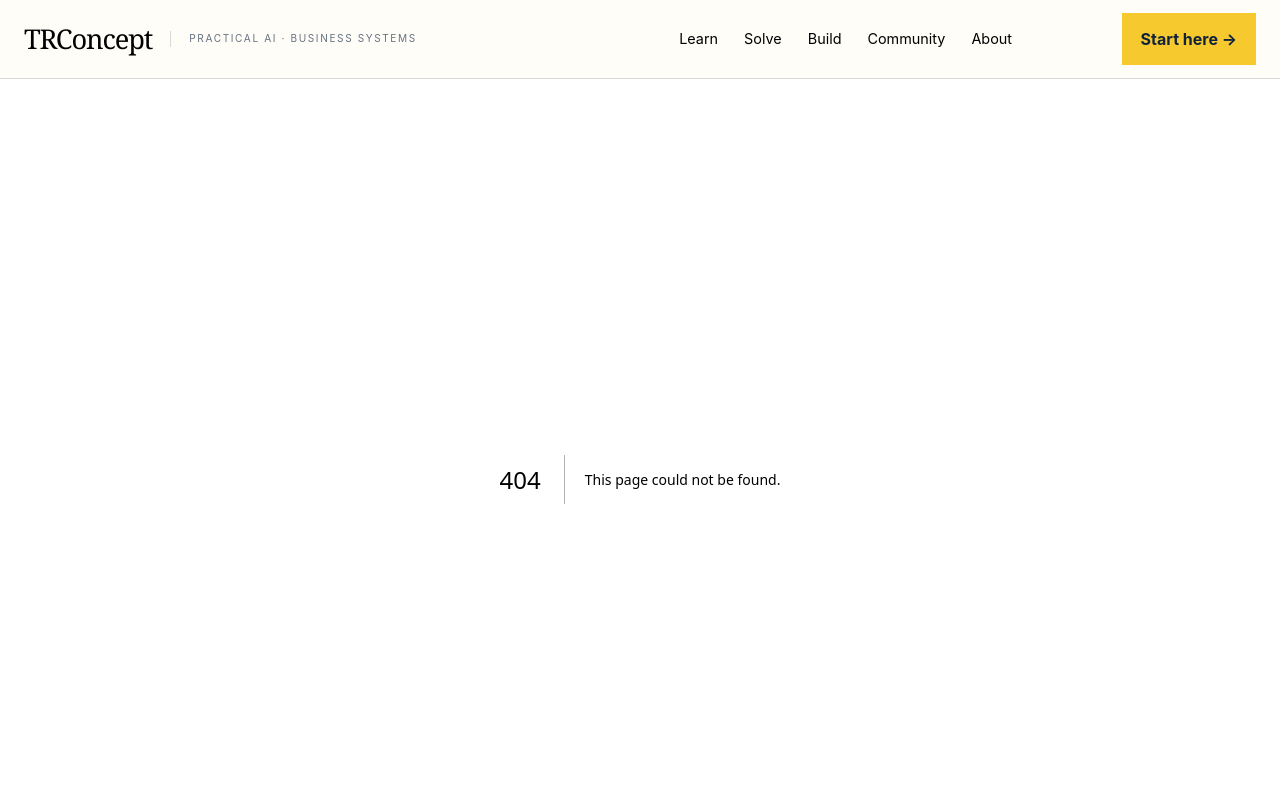
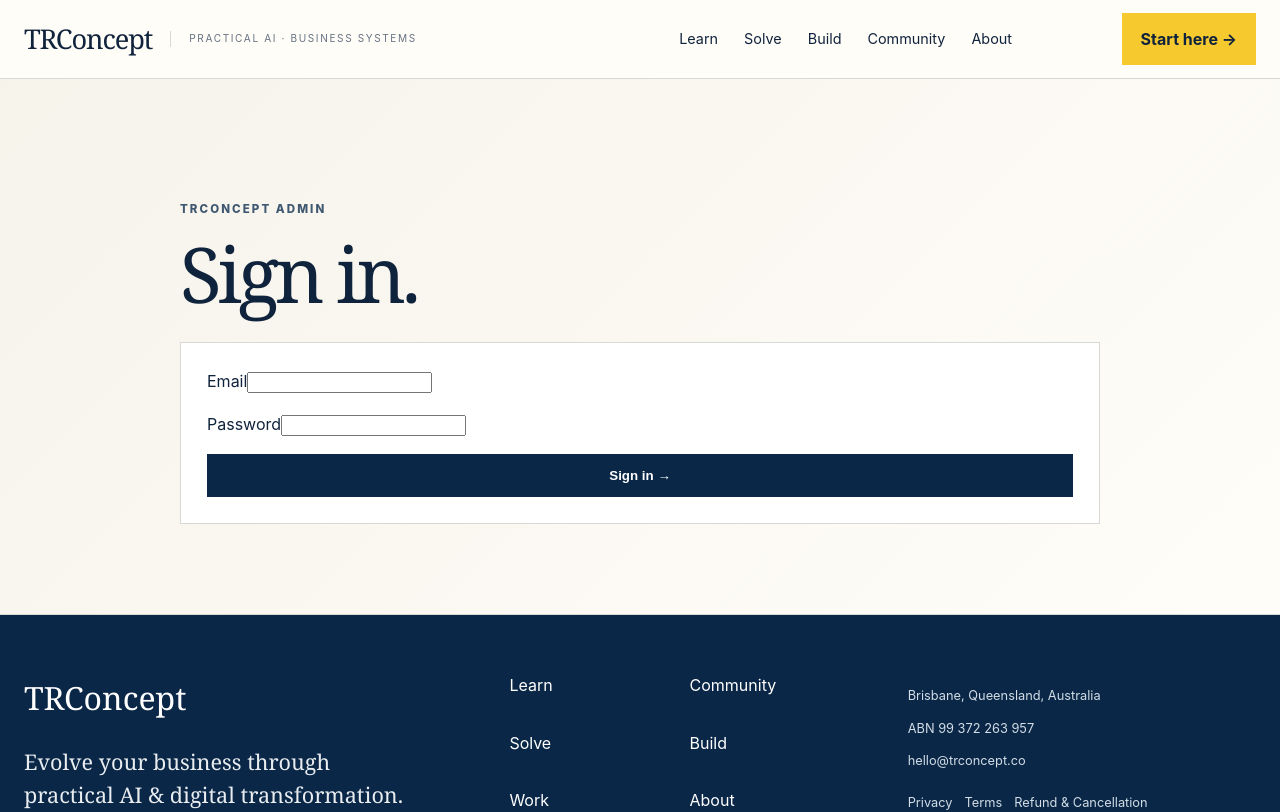
Before and after one commit to thuongr/tr-concept-website, a Next.js app: page /admin/login in a window 1280 px wide. Before the commit this address had no page. Shown: the top 812 px of the page. Built offline with nearby package versions, Linux system fonts and the light colour scheme.

Commit message:
feat: add registration forms and admin auth

```diff
--- /dev/null
+++ b/app/admin/login/page.tsx
@@ -0,0 +1,56 @@
+"use client";
+
+import { FormEvent, useState } from "react";
+
+export default function AdminLoginPage() {
+  const [error, setError] = useState("");
+
+  async function login(event: FormEvent<HTMLFormElement>) {
+    event.preventDefault();
+    setError("");
+
+    const form = new FormData(event.currentTarget);
+    const response = await fetch("/api/admin/login", {
+      method: "POST",
+      headers: { "Content-Type": "application/json" },
+      body: JSON.stringify({
+        email: String(form.get("email") || ""),
+        password: String(form.get("password") || ""),
+      }),
+    });
+
+    if (!response.ok) {
+      setError("Login failed. Check your email and password.");
+      return;
+    }
+
+    window.location.href = "/admin";
+  }
+
+  return (
+    <section className="page-hero">
+      <div className="shell narrow">
+        <p className="eyebrow">TRConcept Admin</p>
+        <h1>Sign in.</h1>
+
+        <form className="form-card admin-login" onSubmit={login}>
+          <label>
+            Email
+            <input type="email" name="email" required />
+          </label>
+
+          <label>
+            Password
+            <input type="password" name="password" required />
+          </label>
+
+          <button className="button button-dark" type="submit">
+            Sign in →
+          </button>
+
+          {error && <p className="form-message error">{error}</p>}
+        </form>
+      </div>
+    </section>
+  );
+}
```
